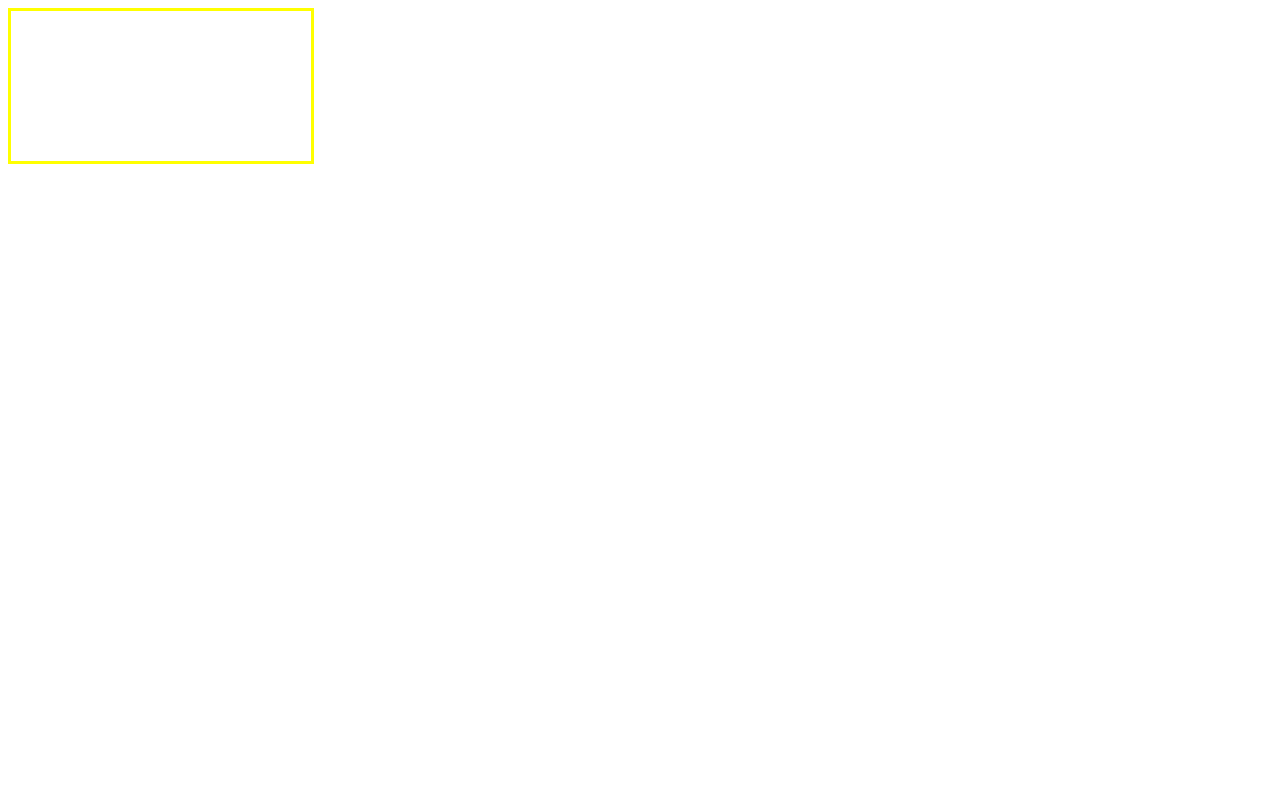
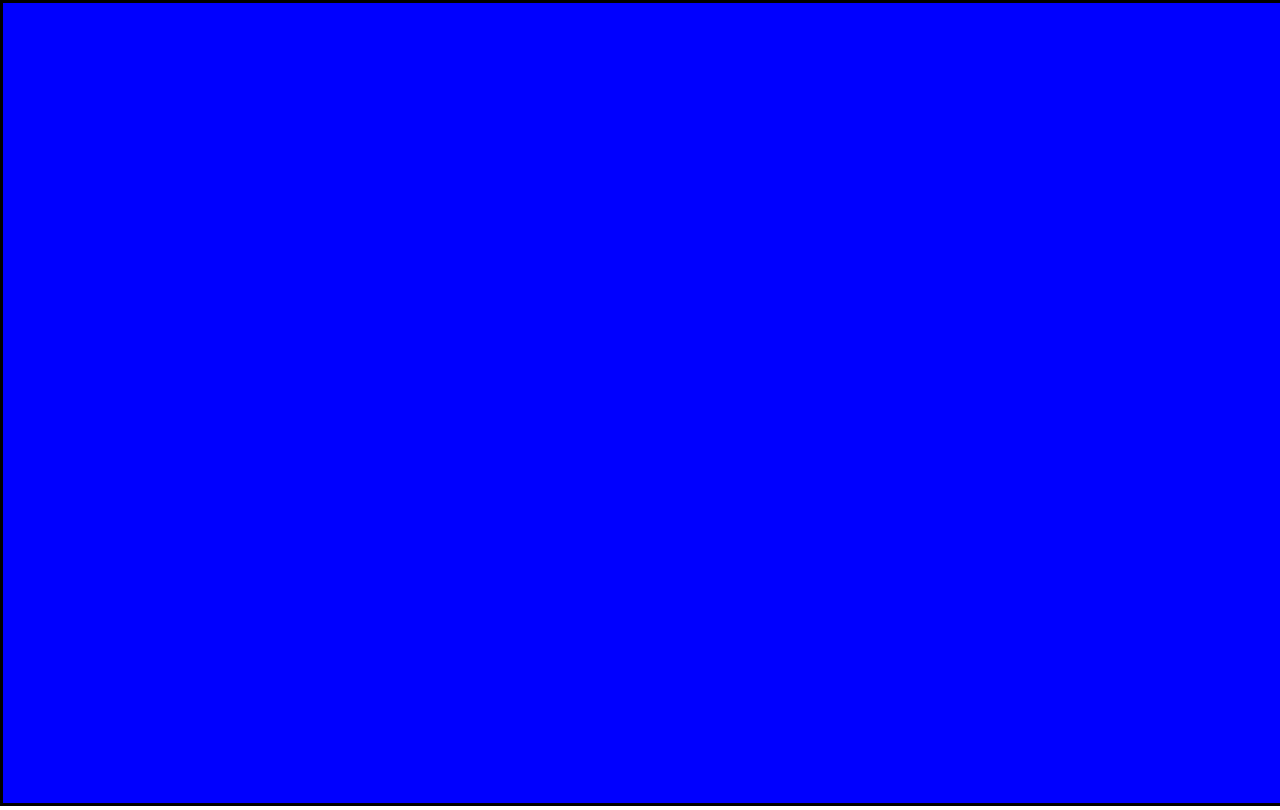
Before and after one commit to TheBarronReportCodes/FootballSimulator, a plain HTML site: page index.html in a window 1280 px wide. Drawn offline with Linux system fonts and the light colour scheme.

Commit message:
testing that canvas fills page

```diff
--- a/canvas.js
+++ b/canvas.js
@@ -1 +1,5 @@
-console.log("testing");
+var canvas = document.querySelector("canvas");
+
+canvas.width = window.innerWidth;
+canvas.height = window.innerHeight;
+console.log(canvas);
--- a/index.html
+++ b/index.html
@@ -5,7 +5,11 @@
     <meta charset="utf-8" />
     <style>
       canvas {
-        border: 3px solid yellow;
+        border: 3px solid black;
+        background-color: blue;
+      }
+      body {
+        margin: 0;
       }
     </style>
   </head>
```
